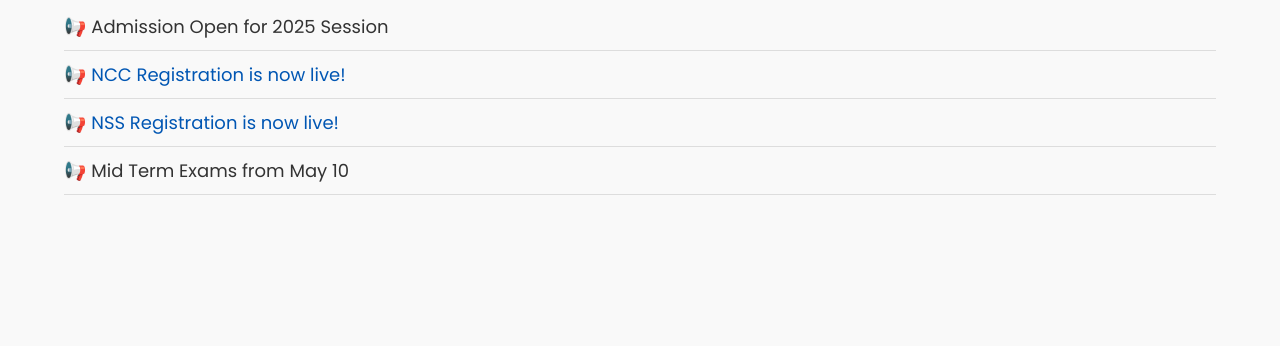
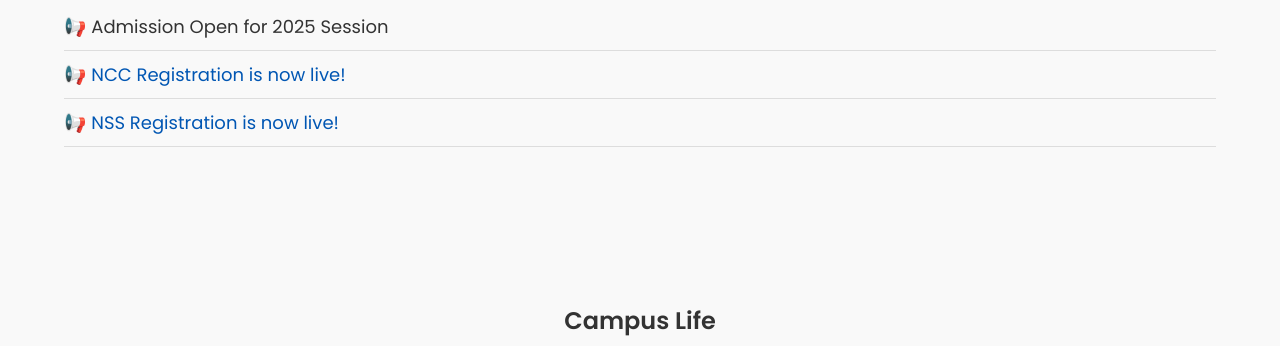
Before and after one commit to Neha05-it/gpnainital, a plain HTML site: page index.html in a window 1280 px wide. Shown: the part 1165-1511 px from the top of the page. Drawn offline with Linux system fonts and the light colour scheme.

Commit message:
Update index.html

```diff
--- a/index.html
+++ b/index.html
@@ -66,7 +66,7 @@
             <li>📢 Admission Open for 2025 Session</li>
            <li><a href="ncc-form.html">📢 NCC Registration is now live!</a></li>
            <li><a href="nss-form.html">📢 NSS Registration is now live!</a></li>
-            <li>📢 Mid Term Exams from May 10</li>
+
         </ul>
     </section>
 
```
